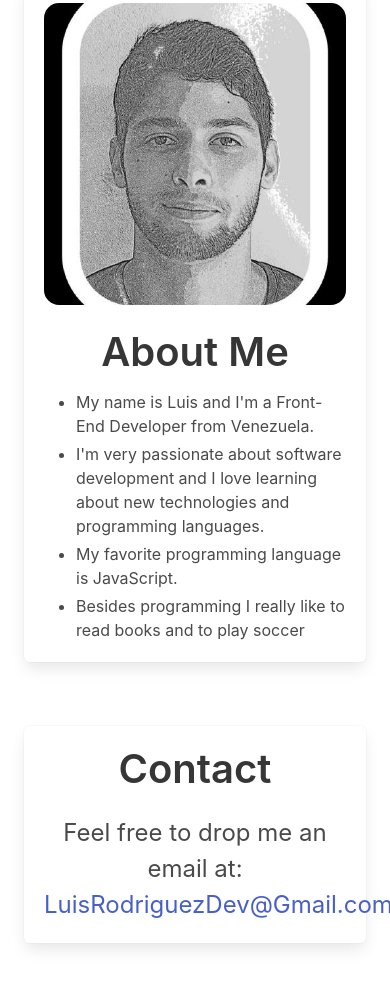
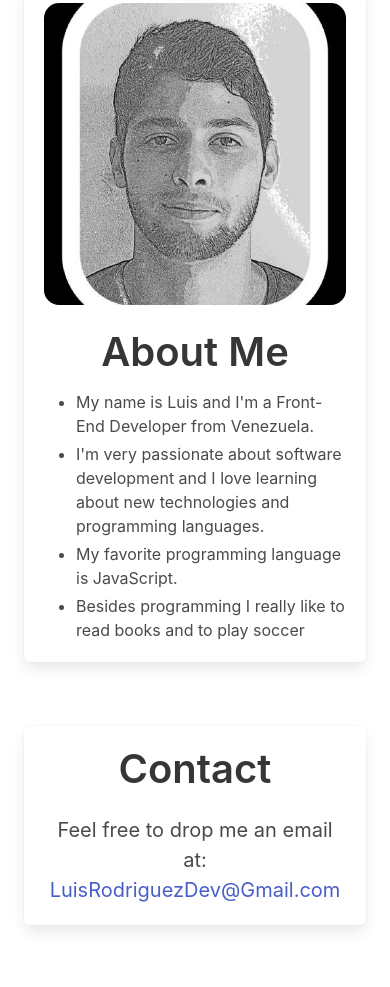
Before and after one commit to LRodriguezDev/LRodriguezDev.github.io, a plain HTML site: page index.html in a window 390 px wide. Shown: the part 7757-8744 px from the top of the page. Drawn offline with nearby package versions, Linux system fonts and the light colour scheme.

Commit message:
Made Contact text responsive

```diff
--- a/index.html
+++ b/index.html
@@ -646,7 +646,7 @@
 						Contact
 					</h2>
 					<br>
-					<h3 class="sub-title has-text-centered is-size-3-desktop is-size-4-touch">
+					<h3 class="sub-title has-text-centered is-size-3-desktop is-size-4-tablet is-size-5-mobile">
 						Feel free to drop me an email at:
 						<a href="mailto:LuisRodriguezDev@Gmail.com">LuisRodriguezDev@Gmail.com</a>
 					</h3>
```
